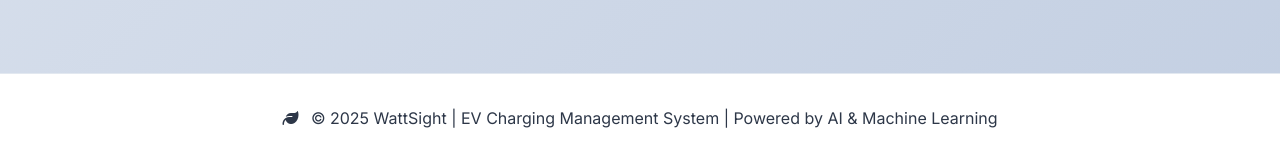
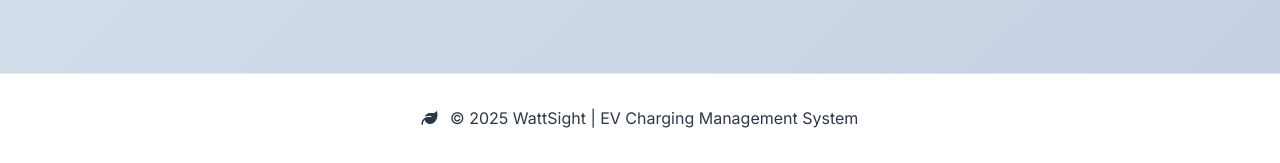
Before and after one commit to sreesairaghav/WattSight, a Flask app: page / in a window 1280 px wide. Shown: the part 2743-2906 px from the top of the page. Run offline with Flask 3, Linux system fonts and the light colour scheme; data that the repository does not hold is empty; some libraries are stand-ins or nearby versions.

Commit message:
Update dashboard.html

```diff
--- a/templates/dashboard.html
+++ b/templates/dashboard.html
@@ -1022,7 +1022,7 @@
                 <div class="col-12">
                     <p class="mb-0">
                         <i class="fas fa-leaf me-2"></i>
-                        &copy; 2025 WattSight | EV Charging Management System | Powered by AI & Machine Learning
+                        &copy; 2025 WattSight | EV Charging Management System
                     </p>
                 </div>
             </div>
```
